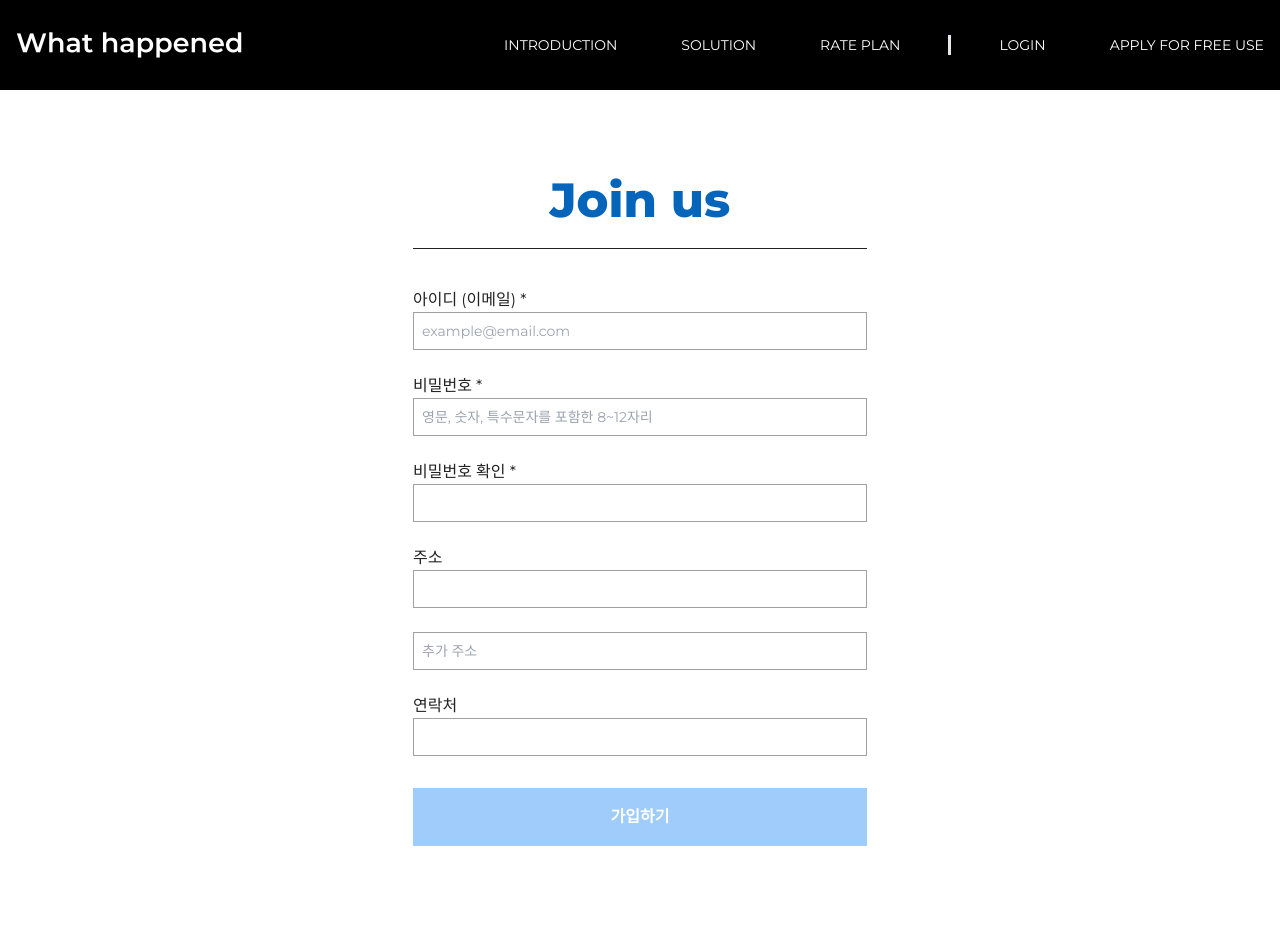
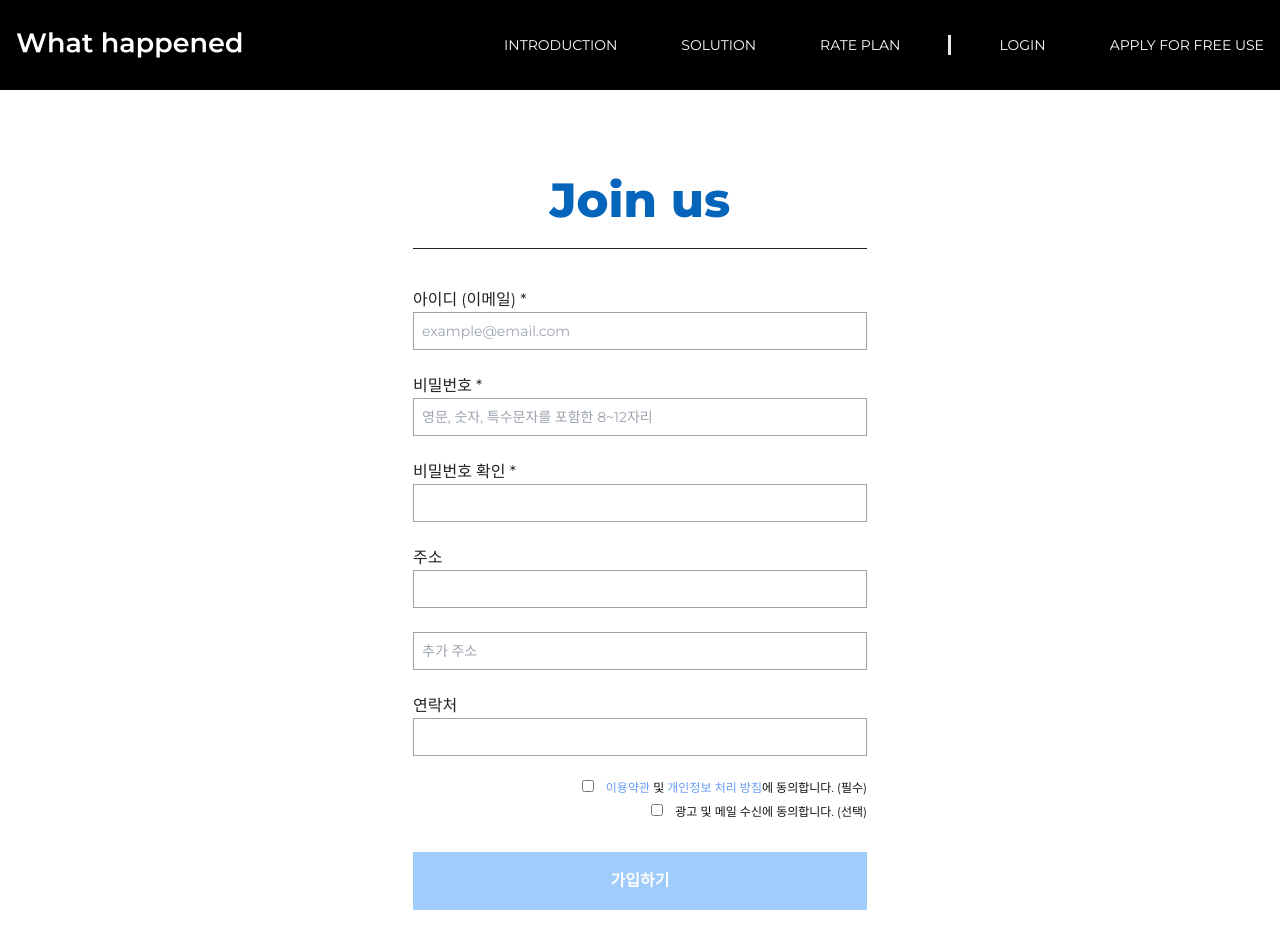
Before and after one commit to tientien1103/what-happened-project, a Next.js app in the folder what-happened-project/: page /register in a window 1280 px wide. Shown: the top 952 px of the page. Built offline with nearby package versions, Linux system fonts and the light colour scheme.

Commit message:
fixbug register form ui

```diff
--- a/what-happened-project/src/components/form/RegisterForm.jsx
+++ b/what-happened-project/src/components/form/RegisterForm.jsx
@@ -230,6 +230,53 @@ export default function LoginForm() {
           </div>
         )}
       </div>
+
+      <div className="space-y-2">
+        <div className="flex gap-3 justify-end">
+          <input
+            type="checkbox"
+            {...register("condition", {
+              required: "You need to read and accept the policy",
+            })}
+            className="w-3 h-3"
+          />
+          <p className="text-xs outline-none text-[#111111] self-center">
+            <Link href="/pravacy-and-policy" className="text-[#659bf5]">
+              이용약관
+            </Link>{" "}
+            및{" "}
+            <Link href="/pravacy-and-policy" className="text-[#659bf5]">
+              개인정보 처리 방침
+            </Link>
+            에 동의합니다. (필수)
+          </p>
+        </div>
+        {errors.condition && (
+          <div className="flex mt-2 self-end pl-3 gap-2">
+            <svg width="9" height="9" viewBox="0 0 12 12">
+              <path
+                fill="#EE6723"
+                fillRule="evenodd"
+                d="M6 3.898L2.317.215c-.282-.282-.759-.284-1.052.01l-1.04 1.04c-.298.298-.298.764-.01 1.052L3.898 6 .215 9.683c-.282.282-.284.759.01 1.052l1.04 1.04c.298.298.764.298 1.052.01L6 8.102l3.683 3.683c.282.282.759.284 1.052-.01l1.04-1.04c.298-.298.298-.764.01-1.052L8.102 6l3.683-3.683c.282-.282.284-.759-.01-1.052l-1.04-1.04c-.298-.298-.764-.298-1.052-.01L6 3.898z"
+              ></path>
+            </svg>
+            <span className="text-xs md:w-[454px] leading-none font-light text-red-500">
+              {errors.condition.message}
+            </span>
+          </div>
+        )}
+
+        <div className="flex gap-3 justify-end">
+          <input
+            type="checkbox"
+            {...register("sendEmail")}
+            className="w-3 h-3"
+          />
+          <p className="text-xs outline-none text-[#111111] self-center">
+            광고 및 메일 수신에 동의합니다. (선택)
+          </p>
+        </div>
+      </div>
       <input
         disabled={!isValid}
         type="submit"
```
